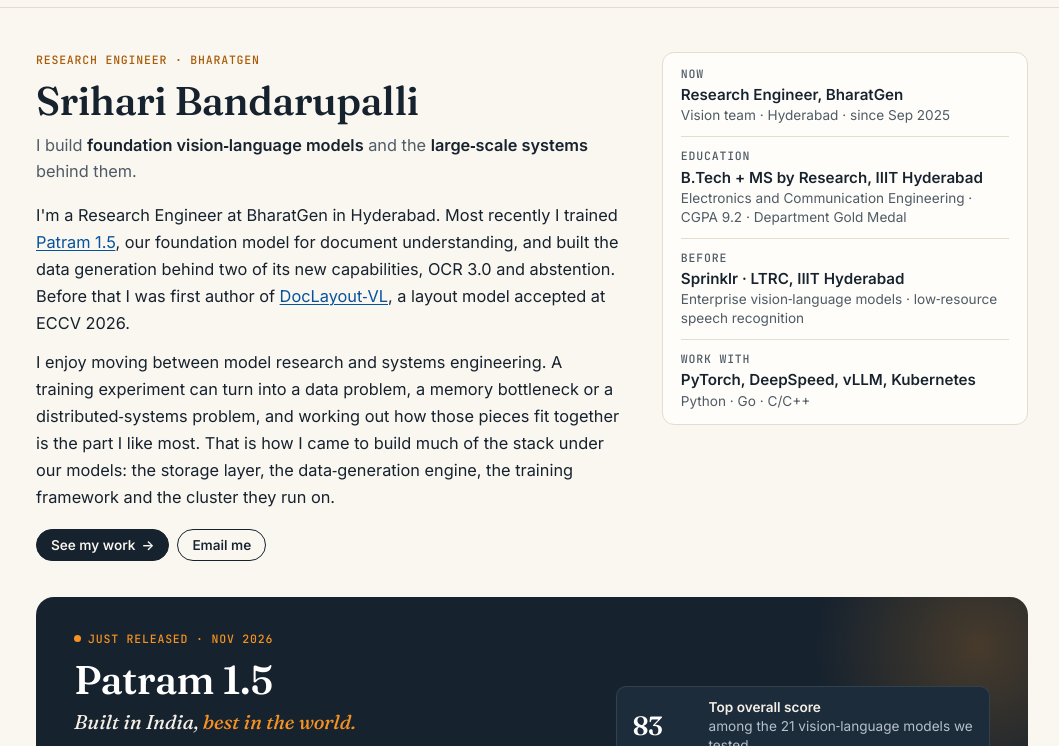
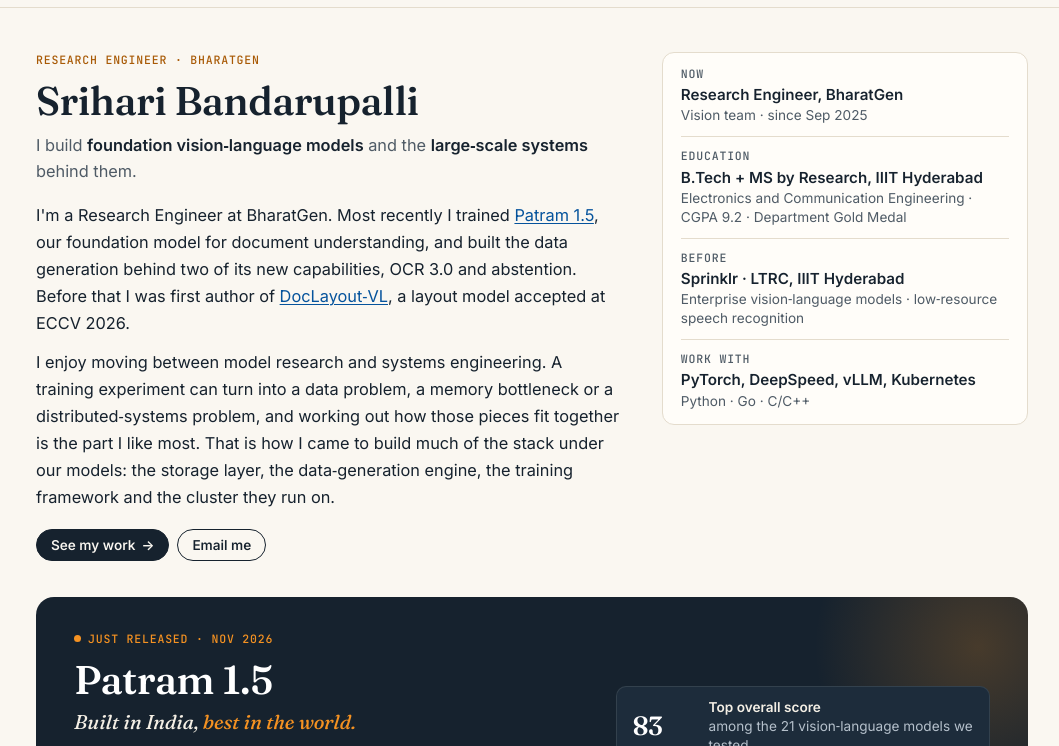
Before and after one commit to sriharib128/portfolio, a plain HTML site: page index.html in a window 1280 px wide. Shown: the part 51-797 px from the top of the page, without its empty margins (108-1167 px from the left). Drawn offline with Linux system fonts and the light colour scheme.

Commit message:
Remove the unused full-length photo and the city from the home page
Co-Authored-By: Claude Opus 5.5 <noreply@anthropic.com>

```diff
--- a/index.html
+++ b/index.html
@@ -44,7 +44,7 @@
           <p class="role">I build <b>foundation vision&#8209;language models</b> and the <b>large&#8209;scale systems</b> behind them.</p>
         </div>
         <div class="story">
-          <p>I'm a Research Engineer at BharatGen in Hyderabad. Most recently I trained <a href="https://bharatgen.com/blogs/introducing-patram-1-5/">Patram 1.5</a>, our foundation model for document understanding, and built the data generation behind two of its new capabilities, OCR 3.0 and abstention. Before that I was first author of <a href="https://doclayoutvl.github.io/">DocLayout&#8209;VL</a>, a layout model accepted at ECCV 2026.</p>
+          <p>I'm a Research Engineer at BharatGen. Most recently I trained <a href="https://bharatgen.com/blogs/introducing-patram-1-5/">Patram 1.5</a>, our foundation model for document understanding, and built the data generation behind two of its new capabilities, OCR 3.0 and abstention. Before that I was first author of <a href="https://doclayoutvl.github.io/">DocLayout&#8209;VL</a>, a layout model accepted at ECCV 2026.</p>
           <p>I enjoy moving between model research and systems engineering. A training experiment can turn into a data problem, a memory bottleneck or a distributed&#8209;systems problem, and working out how those pieces fit together is the part I like most. That is how I came to build much of the stack under our models: the storage layer, the data&#8209;generation engine, the training framework and the cluster they run on.</p>
         </div>
         <div class="actions">
@@ -53,7 +53,7 @@
         </div>
       </div>
       <dl class="glance">
-        <div><dt>Now</dt><dd>Research Engineer, BharatGen<small>Vision team · Hyderabad · since Sep 2025</small></dd></div>
+        <div><dt>Now</dt><dd>Research Engineer, BharatGen<small>Vision team · since Sep 2025</small></dd></div>
         <div><dt>Education</dt><dd>B.Tech + MS by Research, IIIT Hyderabad<small>Electronics and Communication Engineering · CGPA 9.2 · Department Gold Medal</small></dd></div>
         <div><dt>Before</dt><dd>Sprinklr · LTRC, IIIT Hyderabad<small>Enterprise vision&#8209;language models · low&#8209;resource speech recognition</small></dd></div>
         <div><dt>Work with</dt><dd>PyTorch, DeepSpeed, vLLM, Kubernetes<small>Python · Go · C/C++</small></dd></div>
```
